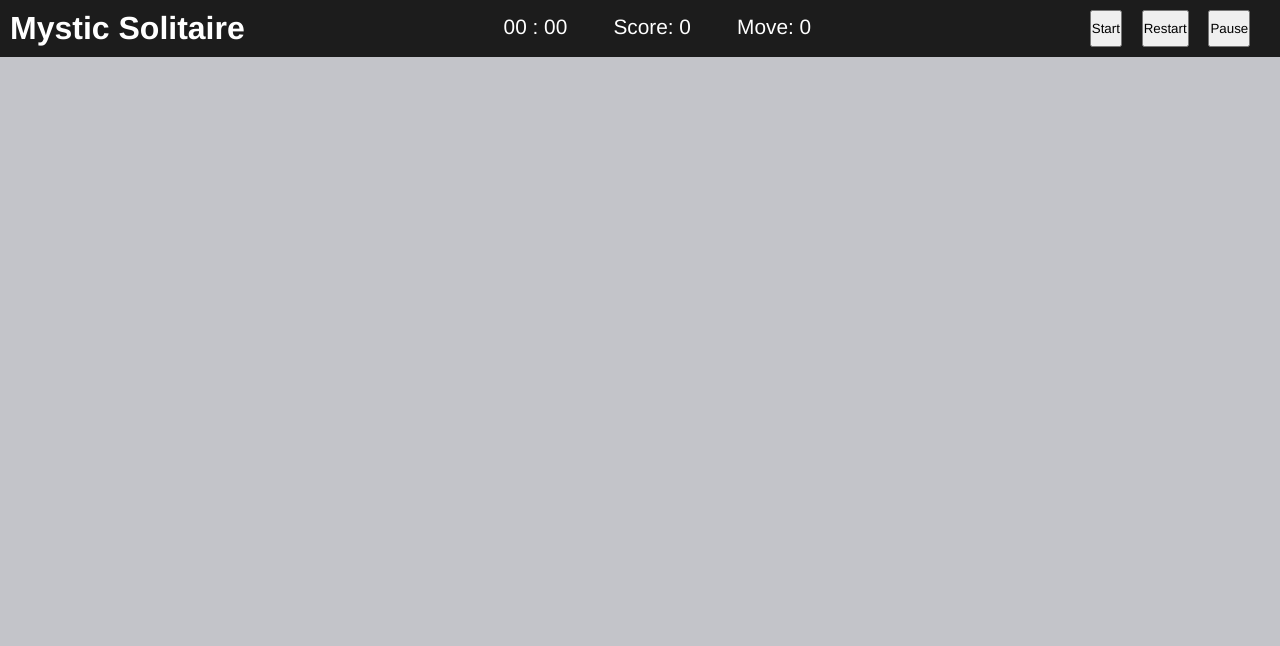
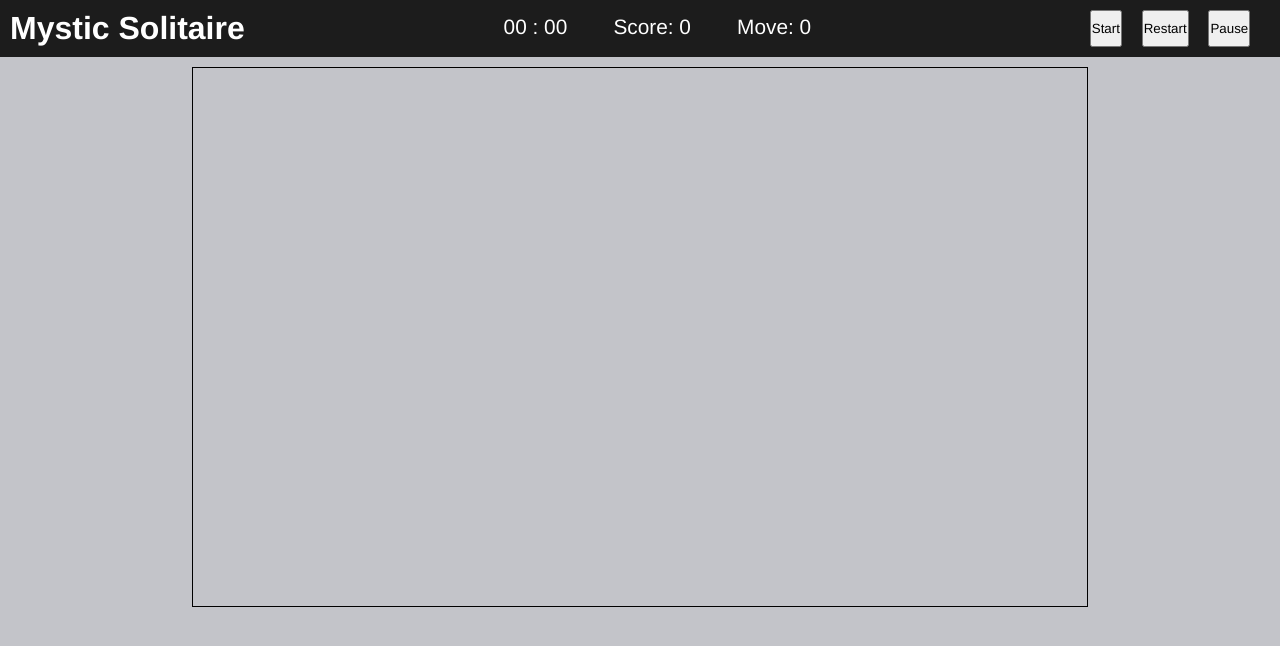
Before and after one commit to 0asisCat/mystic-solitaire, a plain HTML site: page index.html in a window 1280 px wide. Drawn offline with Linux system fonts and the light colour scheme.

Commit message:
put: .container width finalize to 70%

```diff
--- a/styles/style.css
+++ b/styles/style.css
@@ -52,4 +52,8 @@ body{
 
 .container{
     display:relative;
+    border: 1px solid var(--main-border-color);
+    width:70%;
+    height:540px;
+    margin:10px auto;
 }
```
